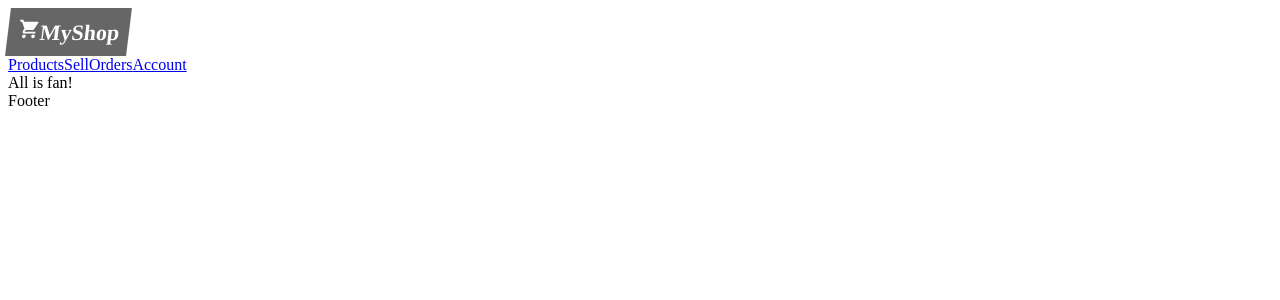
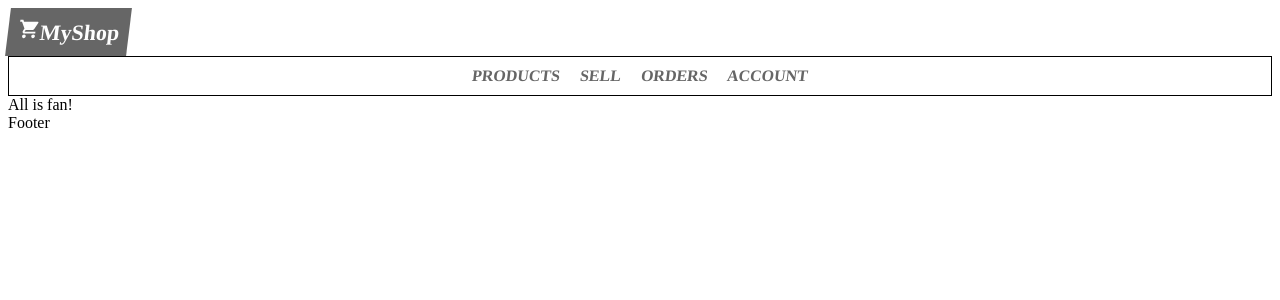
Before and after one commit to marwanalsaydali/myShop, a Next.js app: page / in a window 1280 px wide. Shown: the top 300 px of the page. Built offline with nearby package versions, Linux system fonts and the light colour scheme.

Commit message:
navlink styling

```diff
--- a/components/Nav/Navlinks.js
+++ b/components/Nav/Navlinks.js
@@ -1,7 +1,19 @@
 import Link from "next/link";
 import styled from "styled-components";
 
-const NavLinkStyle = styled.div``;
+const NavLinkStyle = styled.div`
+  display: flex;
+  justify-content: center;
+  border: 1px black solid;
+  a {
+    margin: 10px;
+    text-transform: uppercase;
+    font-weight: bold;
+    color: var(--black);
+    transform: skew(-7deg);
+    text-decoration: none;
+  }
+`;
 function NavLinks() {
   return (
     <NavLinkStyle className="nav__links">
```
